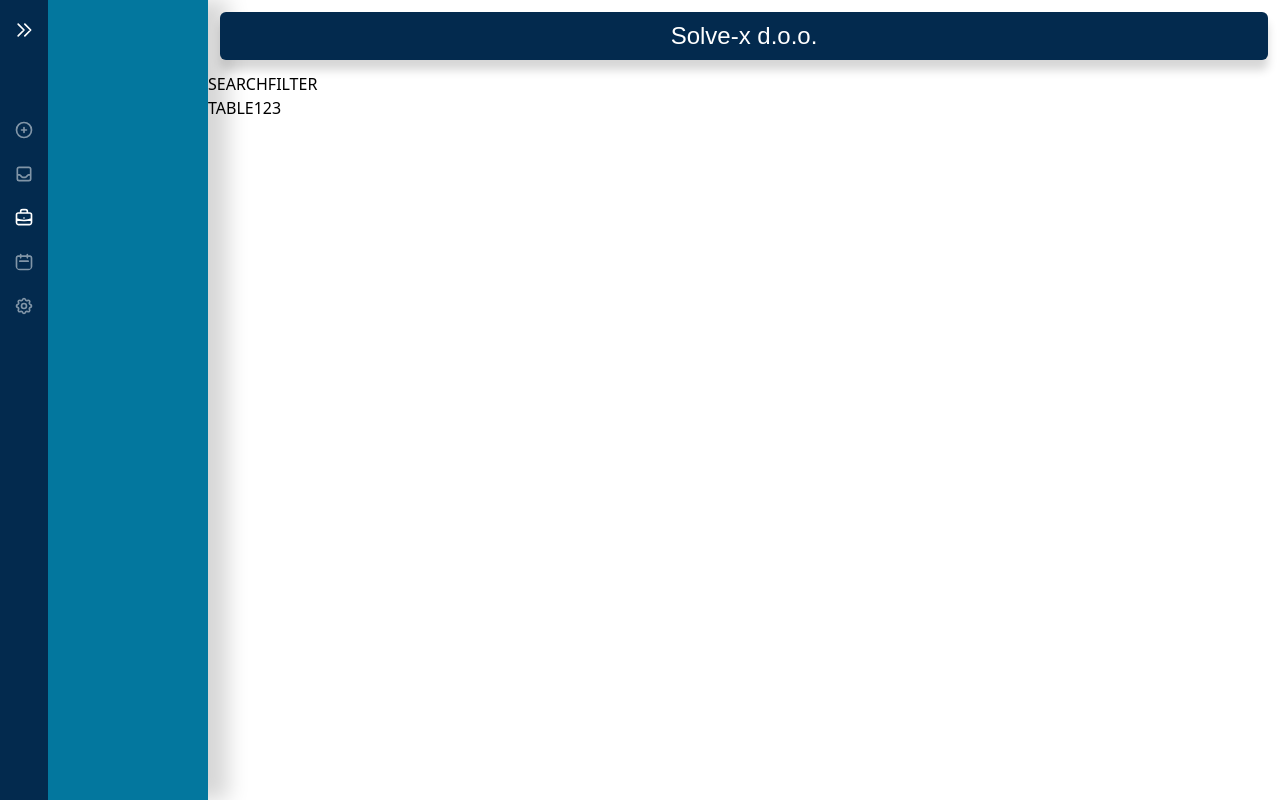
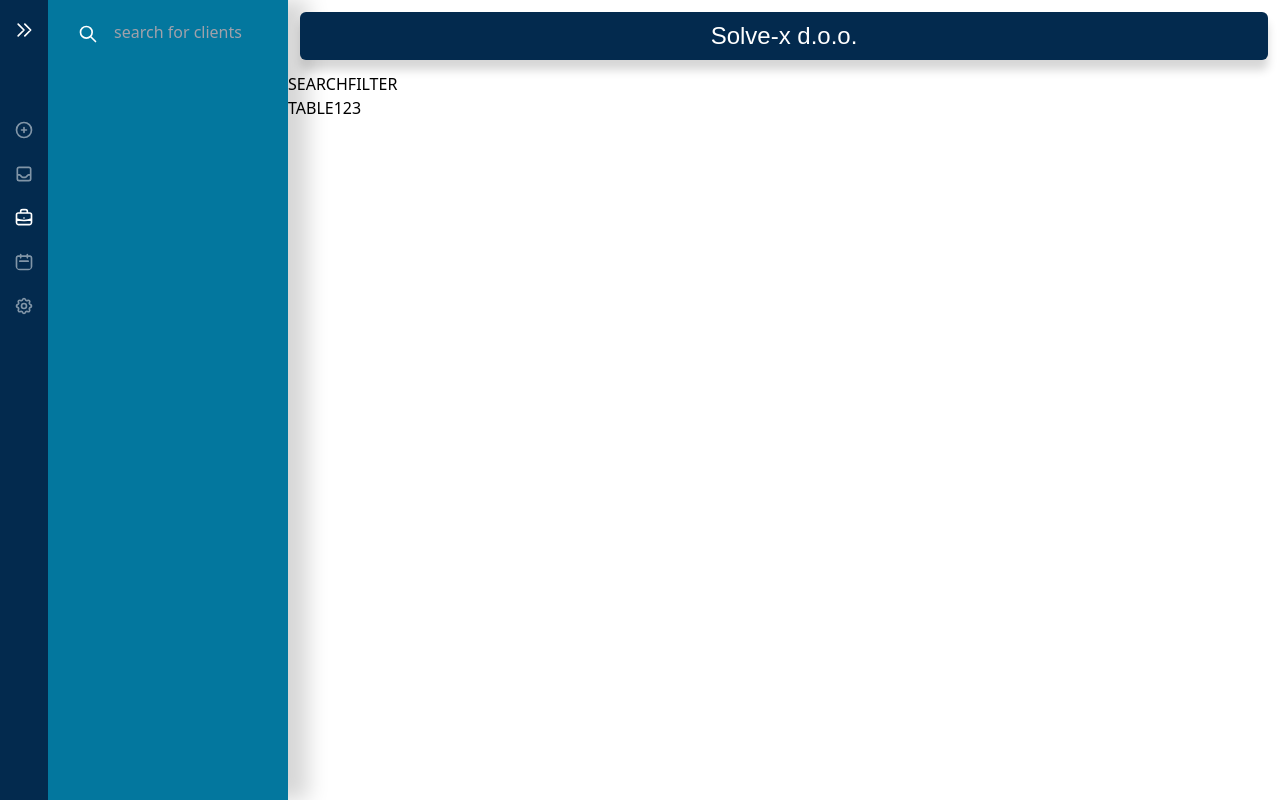
Before and after one commit to BrackoGregor/timetracker_praksa, a Vue app in the folder web/: page /clients in a window 1280 px wide. Built offline with nearby package versions, Linux system fonts and the light colour scheme.

Commit message:
added search bar in ExtendedNavbar

```diff
--- a/web/src/components/ExtendedNavbar.vue
+++ b/web/src/components/ExtendedNavbar.vue
@@ -1,7 +1,12 @@
 <template>
   <div class="flex flex-row h-screen shadow-sideBar">
-    <nav class="bg-blue-light w-40 justify-between flex flex-col">
-      <div class="mt-5 mb-10"></div>
+    <nav class="bg-blue-light w-60 justify-between items-center flex flex-col">
+      <div class="mt-5 mb-10">
+          <div class="flex">
+              <img src="../assets/search.svg" class="h-5 w-5 mt-1">
+              <input type="text" placeholder="search for clients" class="w-40 bg-blue-light text-center text-white placeholder-gray-100::placeholder">
+          </div>
+      </div>
     </nav>
   </div>
 </template>
```
Also changed, not shown: web/src/assets/search.svg (added).
